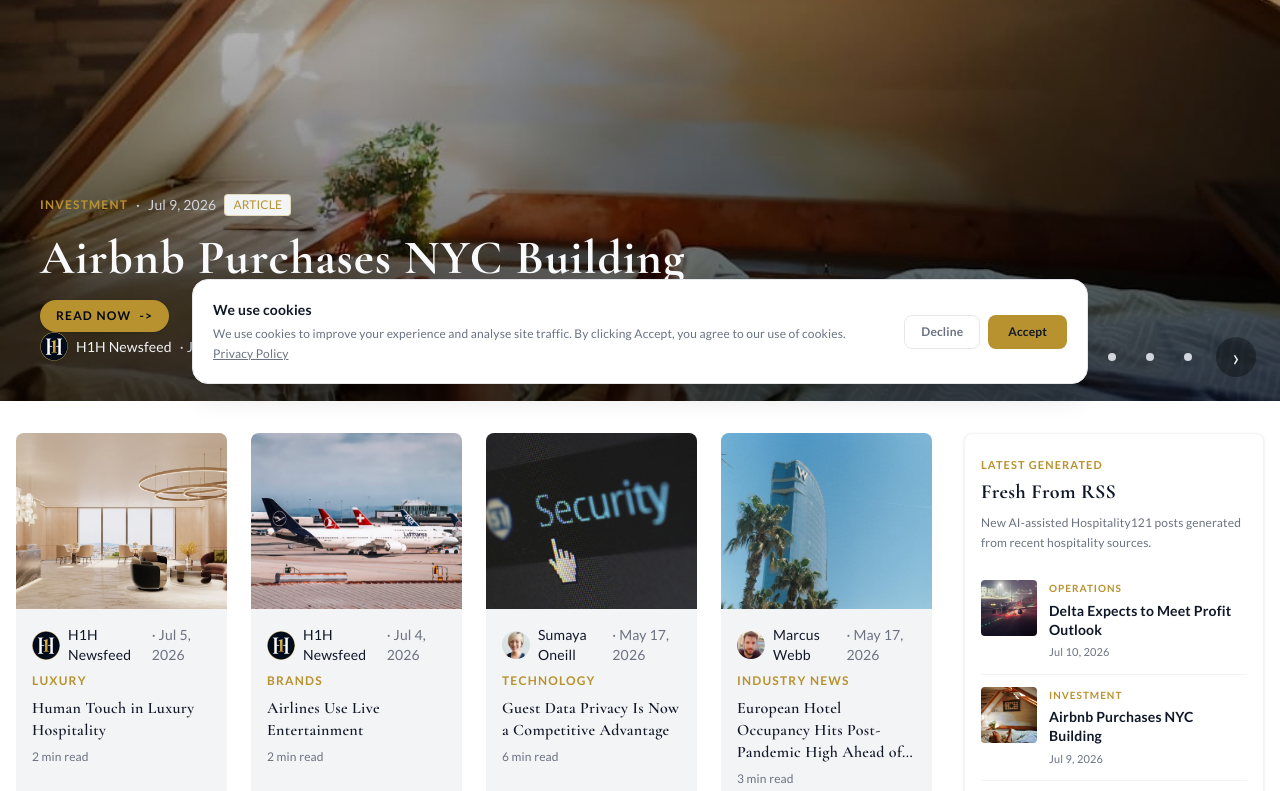
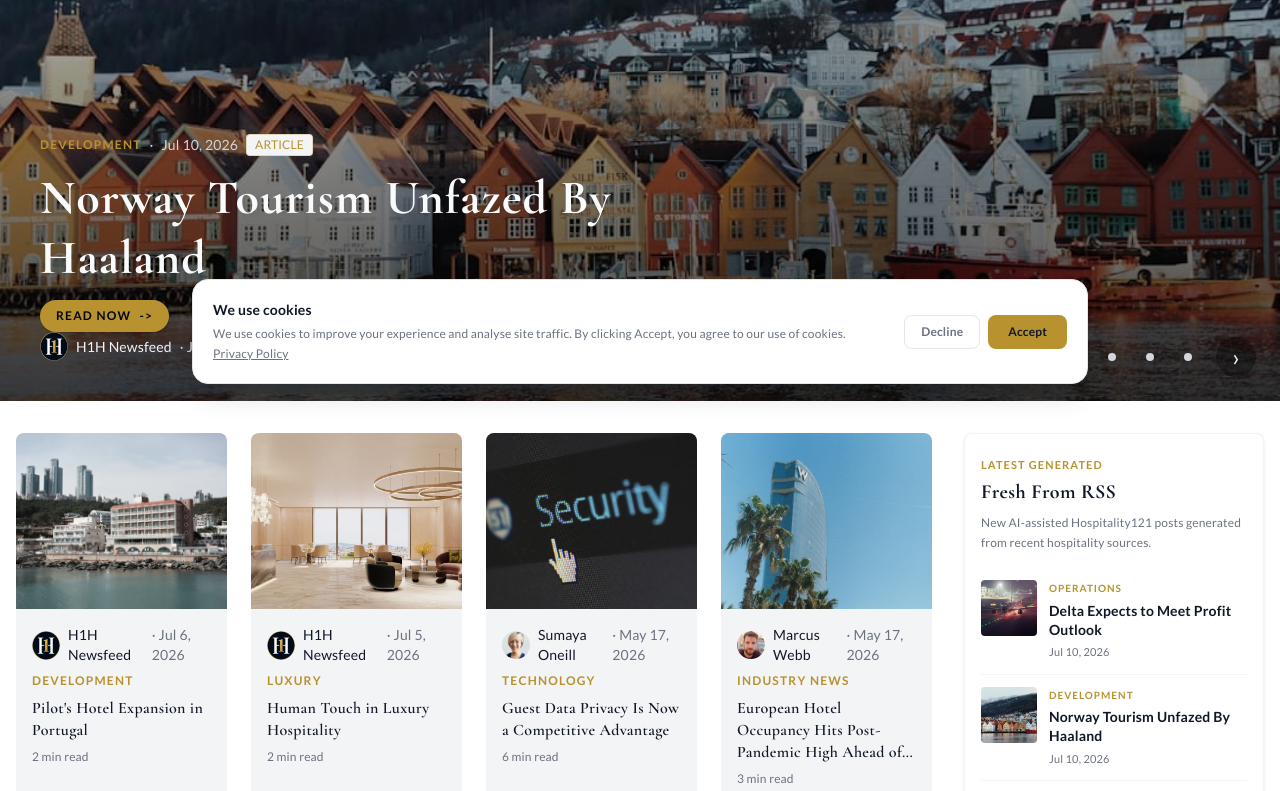
Before and after one commit to Aitibour/hospitality121, a Next.js app: page / in a window 1280 px wide. Shown: the part 400-1191 px from the top of the page. Built offline with nearby package versions, Linux system fonts and the light colour scheme; no server answers.

Commit message:
feat(news): auto-post norway-tourism-challenge

```diff
--- /dev/null
+++ b/content/news/norway-tourism-challenge.mdx
@@ -0,0 +1,35 @@
+---
+title: "Norway Tourism Unfazed By Haaland"
+category: "DEVELOPMENT"
+author: "H1H Newsfeed"
+authorAvatar: "/images/Logo.png"
+date: "2026-07-10"
+readTime: "3 min read"
+image: "/images/content/auto-norway-tourism-challenge.jpg"
+featured: false
+type: "news"
+description: "Norway's tourism industry remains unaffected by soccer star Erling Haaland's popularity"
+source: "skift.com"
+sourceUrl: "https://skift.com/2026/07/10/what-haaland-mania-wont-do-for-norway-tourism/"
+---
+
+The rise of Norwegian soccer star Erling Haaland has sent shockwaves across the sports world, but its impact on Norway's tourism industry is minimal. Despite Haaland's massive following, tourism experts believe that his fame will not significantly boost visitor numbers to the country. This is largely due to the fact that Norway is already a high-end destination, with prices that deter budget-conscious travelers.
+
+The country's tourism industry is geared towards catering to high-spending visitors, and Haaland's fans may not fit this demographic. Many of his supporters are young and budget-conscious, and are likely to be priced out by Norway's expensive accommodations and activities. As a result, the country's tourism sector is unlikely to see a significant surge in bookings or revenue from Haaland's popularity.
+
+Norway's tourism industry has long been focused on offering unique and exclusive experiences to high-end visitors. The country's stunning natural beauty, vibrant culture, and high standard of living make it an attractive destination for affluent travelers. However, this focus on luxury tourism also means that the industry is less accessible to budget-conscious visitors.
+
+The lack of affordable accommodations and activities in Norway is a major deterrent for many potential visitors. Haaland's fans, who are largely young and enthusiastic, may be eager to visit the country to catch a glimpse of their hero in action. However, they are unlikely to be able to afford the high prices of Norway's hotels, restaurants, and tourist attractions.
+
+In terms of concrete hospitality implications, hotel owners and operators in Norway may need to reassess their pricing strategies to attract a more diverse range of visitors. By offering more affordable options and packages, hotels and resorts can tap into the growing demand for budget-friendly travel and attract visitors who may not have considered Norway as a destination otherwise.
+
+The Norwegian government and tourism authorities may also need to invest in initiatives that promote the country's affordability and accessibility to a wider range of visitors. This could include investing in budget-friendly accommodations, transportation, and activities, as well as marketing campaigns that highlight the country's unique cultural and natural attractions.
+
+Overall, while Haaland's popularity may not have a significant impact on Norway's tourism industry, it does highlight the need for the sector to become more inclusive and accessible to a wider range of visitors. By doing so, Norway can capitalize on its unique attractions and experiences, and establish itself as a destination that offers something for everyone, regardless of budget or background.
+
+## Related Hospitality121 Coverage
+
+- [Hospitality121 Core Hub](https://hospitality121.com)
+- [Hospitality News](https://hospitality121.com/news)
+- [Guest Experience](https://hospitality121.com/guest-experience)
+- [Hospitality Technology in Toronto](https://hospitality121.com/geo/hospitality-technology-toronto)
--- a/scripts/seen-articles.json
+++ b/scripts/seen-articles.json
@@ -219,5 +219,6 @@
   "https://www.hospitalitynet.org/opinion/4133402/beyond-tokenomics-the-threat-of-the-invisible-hotel",
   "https://www.hospitalitynet.org/news/4133416/european-tourism-holds-firm-despite-rising-uncertainty-and-changing-traveller-priorities",
   "https://skift.com/2026/07/09/airbnb-paid-81-million-for-a-building-in-nyc-the-only-one-it-now-owns/",
-  "https://skift.com/2026/07/10/delta-expects-to-meet-original-2026-profit-outlook/"
+  "https://skift.com/2026/07/10/delta-expects-to-meet-original-2026-profit-outlook/",
+  "https://skift.com/2026/07/10/what-haaland-mania-wont-do-for-norway-tourism/"
 ]
```
Also changed, not shown: public/images/content/auto-norway-tourism-challenge.jpg (added).
